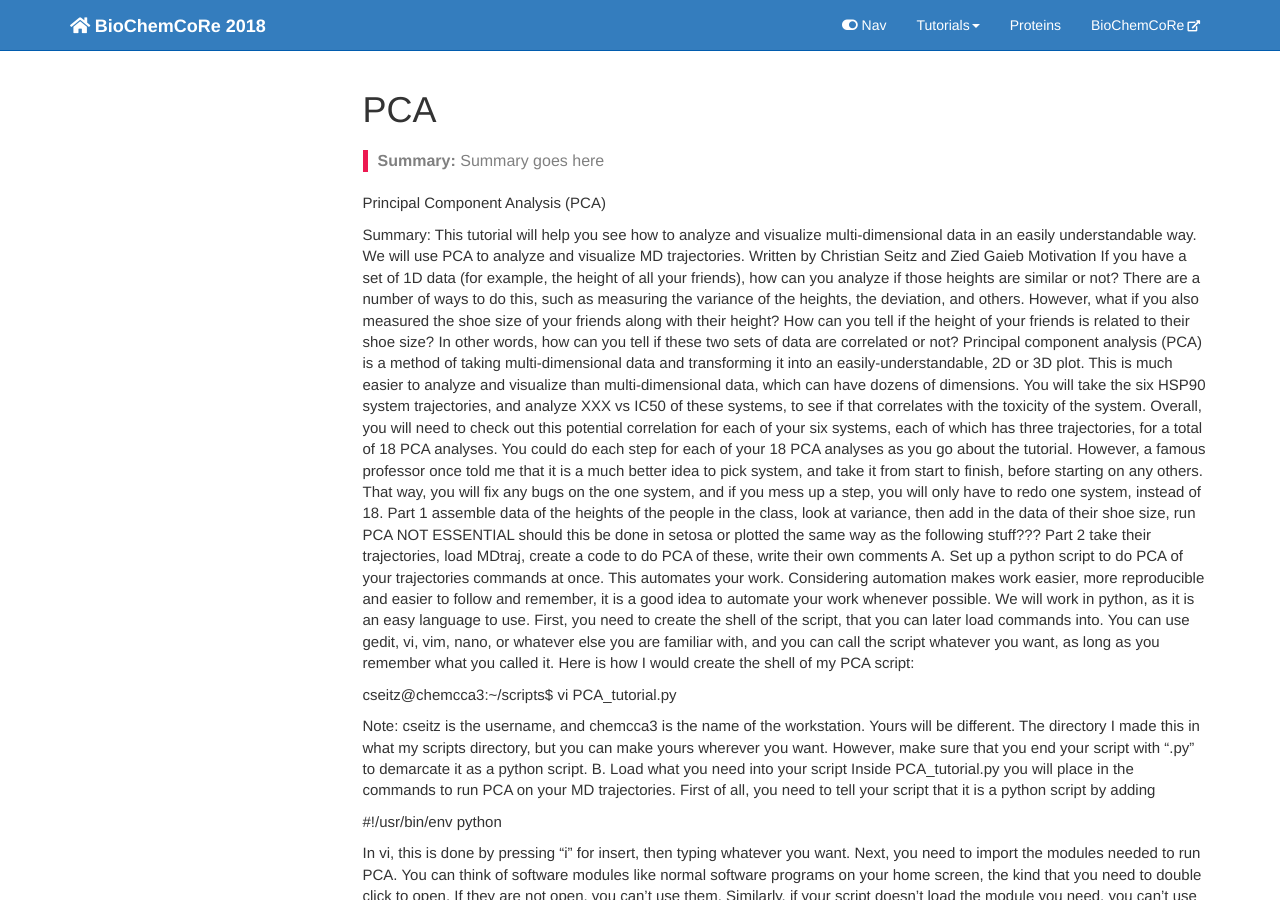
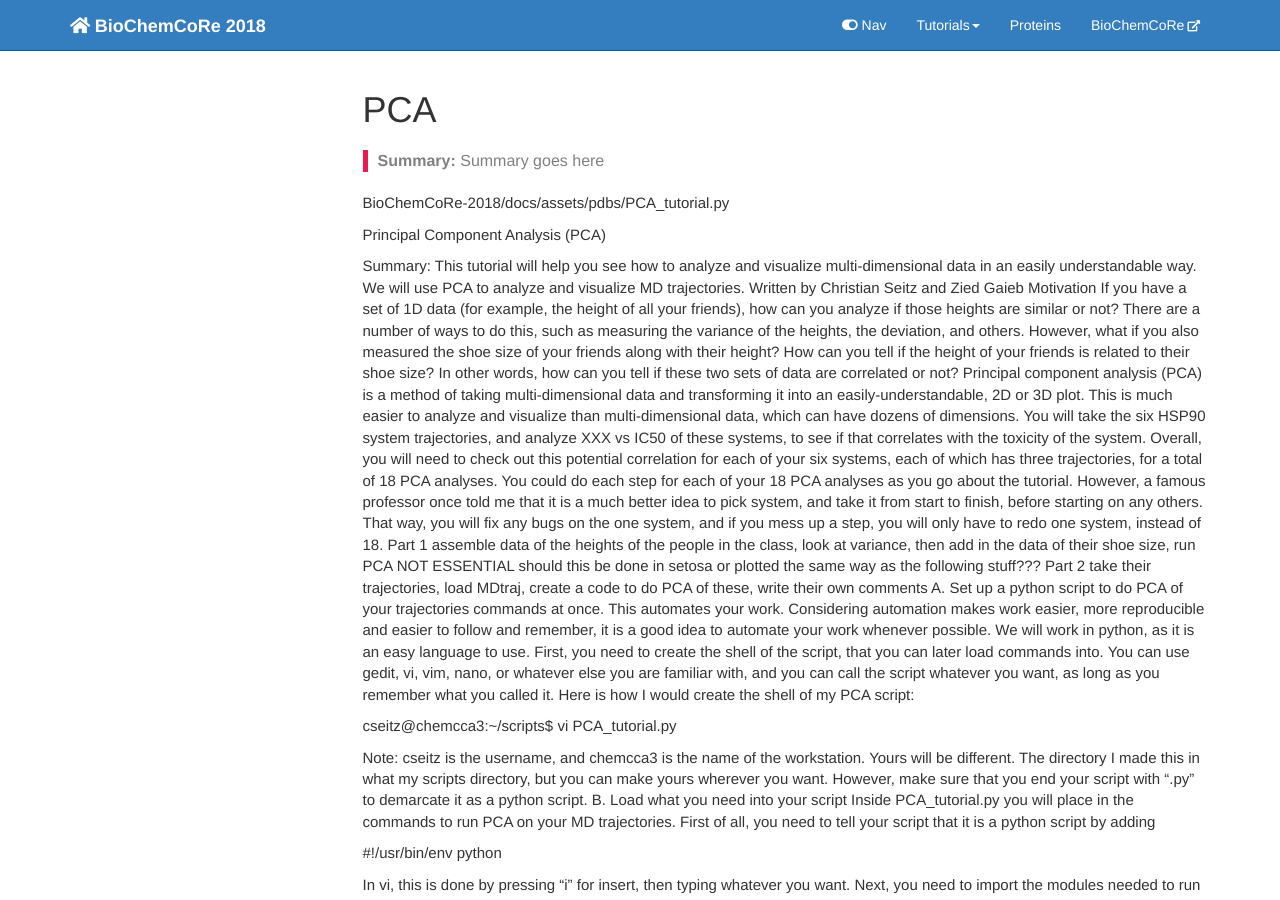
Before and after one commit to ctlee/BioChemCoRe-2018, a Jekyll site: the page built from docs/pages/pca.md, in a window 1280 px wide and 900 px high. Built offline with Jekyll 4.4.1, drawn with Linux system fonts in a browser that asks for light colours; nearby versions of some CDN libraries; comment, search, counter and statistics services are not loaded.

Commit message:
Update pca.md

```diff
--- a/docs/pages/pca.md
+++ b/docs/pages/pca.md
@@ -5,6 +5,8 @@ toc: true
 
 summary: "Summary goes here"
 ---
+
+ BioChemCoRe-2018/docs/assets/pdbs/PCA_tutorial.py
 
 Principal Component Analysis (PCA)
 
```
